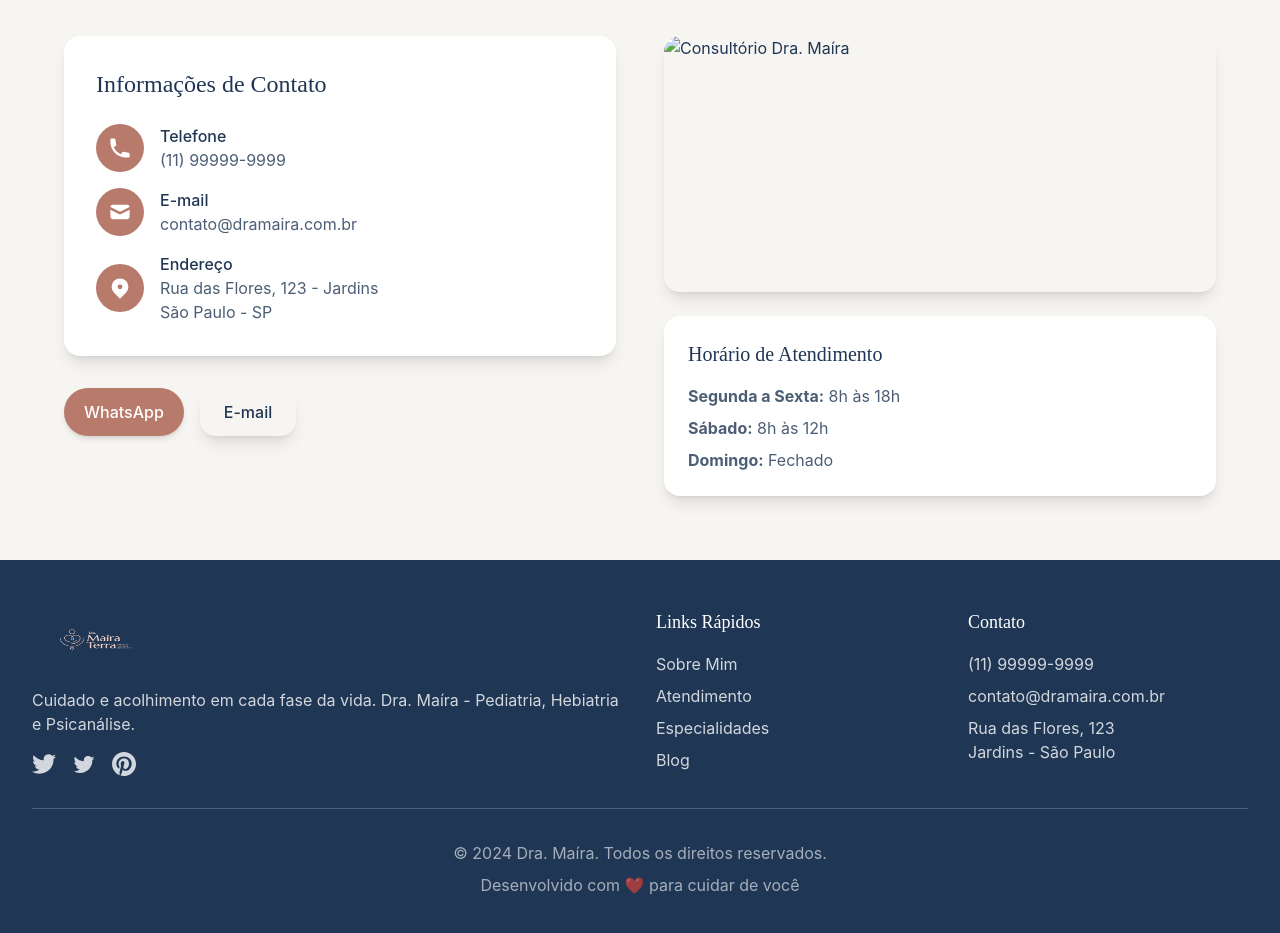
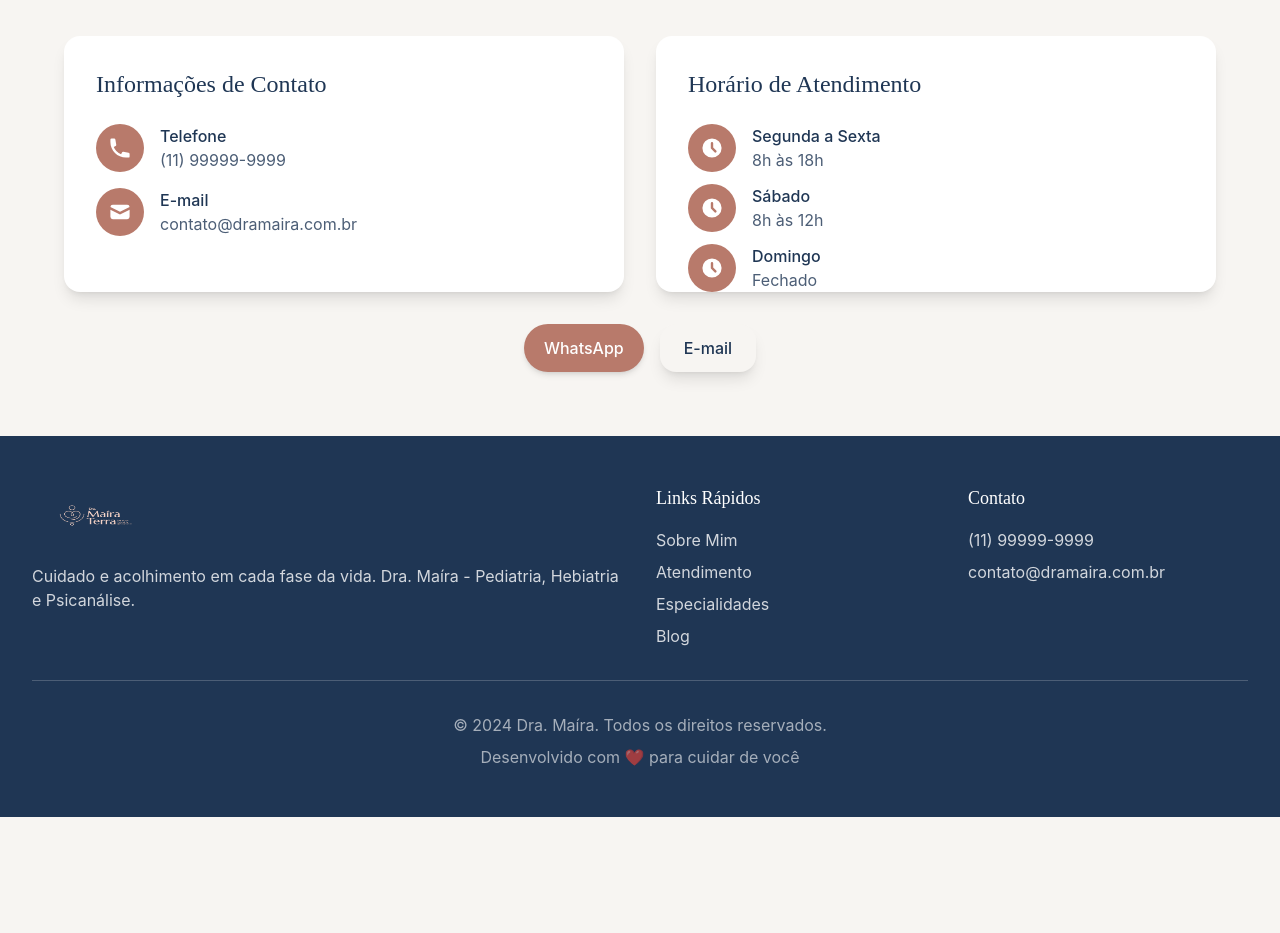
Before and after one commit to Duda-ia/sitemaira, a website: page index.html in a window 1280 px wide. Shown: the part 3980-4913 px from the top of the page. After the commit the page ends 4797 px from the top, so only its background shows below. Drawn offline with nearby package versions, Linux system fonts and the light colour scheme; files that its build step writes are made by us from their sources.

Commit message:
deatlhes

```diff
--- a/index.html
+++ b/index.html
@@ -409,9 +409,9 @@
             <h2 class="text-3xl md:text-4xl font-marcellus text-neutral-dark text-center mb-12">
                 Entre em Contato
             </h2>
-            <div class="grid lg:grid-cols-2 gap-12">
-                <div class="space-y-8">
-                    <div class="bg-white p-8 rounded-2xl shadow-lg">
+            <div class="grid lg:grid-cols-2 gap-8">
+                <!-- Box Informações de Contato -->
+                <div class="bg-white p-8 rounded-2xl shadow-lg h-64">
                     <h3 class="text-2xl font-marcellus text-neutral-dark mb-6">Informações de Contato</h3>
                     <div class="space-y-4">
                         <div class="flex items-center space-x-4">
@@ -437,20 +437,52 @@
                                 <p class="text-neutral-dark/80">contato@dramaira.com.br</p>
                             </div>
                         </div>
+                    </div>
+                </div>
+
+                <!-- Box Horário de Atendimento -->
+                <div class="bg-white p-8 rounded-2xl shadow-lg h-64">
+                    <h4 class="text-2xl font-marcellus text-neutral-dark mb-6">Horário de Atendimento</h4>
+                    <div class="space-y-3 text-neutral-dark/80">
                         <div class="flex items-center space-x-4">
                             <div class="w-12 h-12 bg-brand rounded-full flex items-center justify-center">
                                 <svg class="w-6 h-6 text-white" fill="currentColor" viewBox="0 0 20 20">
-                                        <path fill-rule="evenodd" d="M5.05 4.05a7 7 0 119.9 9.9L10 18.9l-4.95-4.95a7 7 0 010-9.9zM10 11a2 2 0 100-4 2 2 0 000 4z" clip-rule="evenodd"></path>
+                                    <path fill-rule="evenodd" d="M10 18a8 8 0 100-16 8 8 0 000 16zm1-12a1 1 0 10-2 0v4a1 1 0 00.293.707l2.828 2.829a1 1 0 101.415-1.415L11 9.586V6z" clip-rule="evenodd"></path>
                                 </svg>
                             </div>
                             <div>
-                                    <p class="font-medium text-neutral-dark">Endereço</p>
-                                    <p class="text-neutral-dark/80">Rua das Flores, 123 - Jardins<br>São Paulo - SP</p>
+                                <p class="font-medium text-neutral-dark">Segunda a Sexta</p>
+                                <p class="text-neutral-dark/80">8h às 18h</p>
+                            </div>
+                        </div>
+                        <div class="flex items-center space-x-4">
+                            <div class="w-12 h-12 bg-brand rounded-full flex items-center justify-center">
+                                <svg class="w-6 h-6 text-white" fill="currentColor" viewBox="0 0 20 20">
+                                    <path fill-rule="evenodd" d="M10 18a8 8 0 100-16 8 8 0 000 16zm1-12a1 1 0 10-2 0v4a1 1 0 00.293.707l2.828 2.829a1 1 0 101.415-1.415L11 9.586V6z" clip-rule="evenodd"></path>
+                                </svg>
+                            </div>
+                            <div>
+                                <p class="font-medium text-neutral-dark">Sábado</p>
+                                <p class="text-neutral-dark/80">8h às 12h</p>
+                            </div>
+                        </div>
+                        <div class="flex items-center space-x-4">
+                            <div class="w-12 h-12 bg-brand rounded-full flex items-center justify-center">
+                                <svg class="w-6 h-6 text-white" fill="currentColor" viewBox="0 0 20 20">
+                                    <path fill-rule="evenodd" d="M10 18a8 8 0 100-16 8 8 0 000 16zm1-12a1 1 0 10-2 0v4a1 1 0 00.293.707l2.828 2.829a1 1 0 101.415-1.415L11 9.586V6z" clip-rule="evenodd"></path>
+                                </svg>
+                            </div>
+                            <div>
+                                <p class="font-medium text-neutral-dark">Domingo</p>
+                                <p class="text-neutral-dark/80">Fechado</p>
+                            </div>
                         </div>
                     </div>
                 </div>
             </div>
 
+            <!-- Botões no meio -->
+            <div class="flex justify-center mt-8">
                 <div class="flex flex-col sm:flex-row gap-4">
                     <a href="https://wa.me/5511999999999" target="_blank" class="btn-primary text-center">
                         WhatsApp
@@ -458,20 +490,6 @@
                     <a href="mailto:contato@dramaira.com.br" class="btn-secondary text-center">
                         E-mail
                     </a>
-                    </div>
-                </div>
-
-                <div class="space-y-6">
-                    <img src="./elementos/consultorio-externo.jpg" alt="Consultório Dra. Maíra"
-                         class="w-full h-64 object-cover rounded-2xl shadow-lg">
-                    <div class="bg-white p-6 rounded-2xl shadow-lg">
-                        <h4 class="text-xl font-marcellus text-neutral-dark mb-4">Horário de Atendimento</h4>
-                        <div class="space-y-2 text-neutral-dark/80">
-                            <p><strong>Segunda a Sexta:</strong> 8h às 18h</p>
-                            <p><strong>Sábado:</strong> 8h às 12h</p>
-                            <p><strong>Domingo:</strong> Fechado</p>
-                        </div>
-                    </div>
                 </div>
             </div>
         </div>
@@ -487,23 +505,6 @@
                         Cuidado e acolhimento em cada fase da vida.
                         Dra. Maíra - Pediatria, Hebiatria e Psicanálise.
                     </p>
-                    <div class="flex space-x-4">
-                        <a href="#" class="text-white/80 hover:text-brand transition-colors duration-300">
-                            <svg class="w-6 h-6" fill="currentColor" viewBox="0 0 24 24">
-                                <path d="M24 4.557c-.883.392-1.832.656-2.828.775 1.017-.609 1.798-1.574 2.165-2.724-.951.564-2.005.974-3.127 1.195-.897-.957-2.178-1.555-3.594-1.555-3.179 0-5.515 2.966-4.797 6.045-4.091-.205-7.719-2.165-10.148-5.144-1.29 2.213-.669 5.108 1.523 6.574-.806-.026-1.566-.247-2.229-.616-.054 2.281 1.581 4.415 3.949 4.89-.693.188-1.452.232-2.224.084.626 1.956 2.444 3.379 4.6 3.419-2.07 1.623-4.678 2.348-7.29 2.04 2.179 1.397 4.768 2.212 7.548 2.212 9.142 0 14.307-7.721 13.995-14.646.962-.695 1.797-1.562 2.457-2.549z"/>
-                            </svg>
-                        </a>
-                        <a href="#" class="text-white/80 hover:text-brand transition-colors duration-300">
-                            <svg class="w-6 h-6" fill="currentColor" viewBox="0 0 24 24">
-                                <path d="M22.46 6c-.77.35-1.6.58-2.46.69.88-.53 1.56-1.37 1.88-2.38-.83.5-1.75.85-2.72 1.05C18.37 4.5 17.26 4 16 4c-2.35 0-4.27 1.92-4.27 4.29 0 .34.04.67.11.98C8.28 9.09 5.11 7.38 3 4.79c-.37.63-.58 1.37-.58 2.15 0 1.49.75 2.81 1.91 3.56-.71 0-1.37-.2-1.95-.5v.03c0 2.08 1.48 3.82 3.44 4.21a4.22 4.22 0 0 1-1.93.07 4.28 4.28 0 0 0 4 2.98 8.521 8.521 0 0 1-5.33 1.84c-.34 0-.68-.02-1.02-.06C3.44 20.29 5.7 21 8.12 21 16 21 20.33 14.46 20.33 8.79c0-.19 0-.37-.01-.56.84-.6 1.56-1.36 2.14-2.23z"/>
-                            </svg>
-                        </a>
-                        <a href="#" class="text-white/80 hover:text-brand transition-colors duration-300">
-                            <svg class="w-6 h-6" fill="currentColor" viewBox="0 0 24 24">
-                                <path d="M12.017 0C5.396 0 .029 5.367.029 11.987c0 5.079 3.158 9.417 7.618 11.174-.105-.949-.199-2.403.041-3.439.219-.937 1.406-5.957 1.406-5.957s-.359-.72-.359-1.781c0-1.663.967-2.911 2.168-2.911 1.024 0 1.518.769 1.518 1.688 0 1.029-.653 2.567-.992 3.992-.285 1.193.6 2.165 1.775 2.165 2.128 0 3.768-2.245 3.768-5.487 0-2.861-2.063-4.869-5.008-4.869-3.41 0-5.409 2.562-5.409 5.199 0 1.033.394 2.143.889 2.741.099.12.112.225.085.345-.09.375-.293 1.199-.334 1.363-.053.225-.172.271-.402.165-1.495-.69-2.433-2.878-2.433-4.646 0-3.776 2.748-7.252 7.92-7.252 4.158 0 7.392 2.967 7.392 6.923 0 4.135-2.607 7.462-6.233 7.462-1.214 0-2.357-.629-2.746-1.378l-.748 2.853c-.271 1.043-1.002 2.35-1.492 3.146C9.57 23.812 10.763 24.009 12.017 24.009c6.624 0 11.99-5.367 11.99-11.988C24.007 5.367 18.641.001 12.017.001z"/>
-                            </svg>
-                        </a>
-                    </div>
                 </div>
 
                 <div>
@@ -521,7 +522,6 @@
                     <ul class="space-y-2 text-white/80">
                         <li>(11) 99999-9999</li>
                         <li>contato@dramaira.com.br</li>
-                        <li>Rua das Flores, 123<br>Jardins - São Paulo</li>
                     </ul>
                 </div>
             </div>
```
Lines whose indentation alone changed are shown as unchanged.
